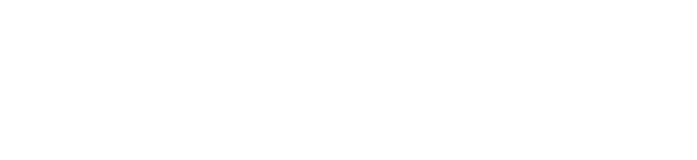
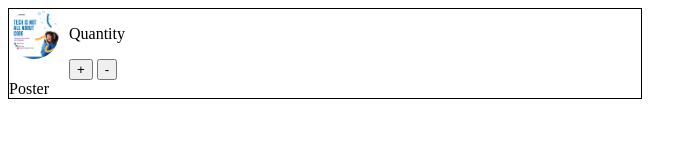
Before and after one commit to donkorBN/js, a website: page cart.html in a window 1280 px wide. Shown: the whole page, without its empty margins (0-697 px from the left). Drawn offline with Linux system fonts and the light colour scheme.

Commit message:
structure gotten

```diff
--- /dev/null
+++ b/cart.css
@@ -0,0 +1,17 @@
+.card{
+    border: 1px solid #000;
+    width: 50%;
+    height: 100%;
+}
+
+.item-img{
+    width: 50px;
+    height: 50px;
+    border-radius: 50%;
+    overflow: hidden;
+    float: left;
+    margin-right: 10px;
+    margin-bottom: 10px;
+    position: relative;
+    cursor: pointer;
+}
--- a/cart.html
+++ b/cart.html
@@ -3,10 +3,19 @@
 <head>
     <meta charset="UTF-8">
     <title>testing</title>
+  <link rel="stylesheet" href="cart.css">
 </head>
 <body>
-  <div>
-    <img class="item-img" src=""
+  <div class="card">
+    <div><img class="item-img" src="ostrohub-01.png"></div>
+    <div>
+      <p>Quantity</p>
+      <button>+</button>
+      <button>-</button>
+    </div>
+    <div>
+      Poster
+    </div>
   </div>
 </body>
 </html>
```
